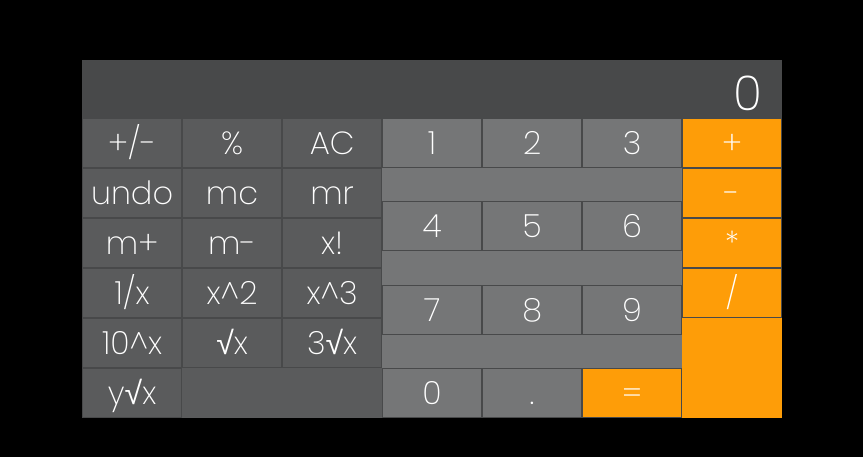
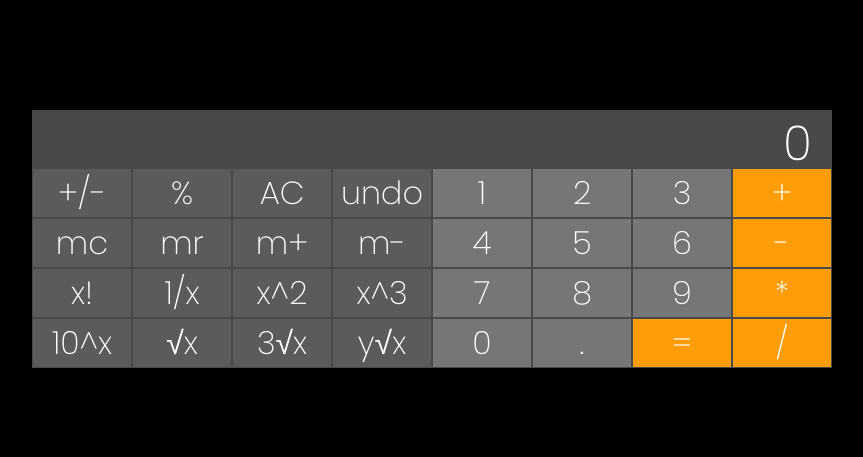
Before and after one commit to lnicepei/wise-calculator, a website built with webpack: page src/index.html in a window 1280 px wide. Shown: the part 161-618 px from the top of the page, without its empty margins (208-1071 px from the left). Built offline with nearby package versions, Linux system fonts and the light colour scheme.

Commit message:
Style the rest of the operations

```diff
--- a/src/styles/numbers.scss
+++ b/src/styles/numbers.scss
@@ -6,10 +6,6 @@
 .numbers,
 .advanced-operations,
 .arithmetic-operations {
-  display: grid;
-  grid-template-columns: repeat(3, 1fr);
-  grid-template-rows: repeat(3, 1fr);
-
   div {
     display: flex;
     justify-content: center;
@@ -29,7 +25,16 @@
   }
 }
 
+.numbers {
+  display: grid;
+  grid-template-columns: repeat(3, 1fr);
+  grid-template-rows: repeat(3, 1fr);
+}
+
 .advanced-operations {
+  display: grid;
+  grid-template-columns: repeat(4, 1fr);
+  grid-template-rows: repeat(3, 1fr);
   background-color: #5a5b5c;
 }
 
@@ -37,11 +42,6 @@
   display: flex;
   flex-direction: column;
   background-color: #fe9d08;
-
-  div {
-    height: 50px;
-    width: 100px;
-  }
 }
 
 .numbers div:nth-child(12) {
```
